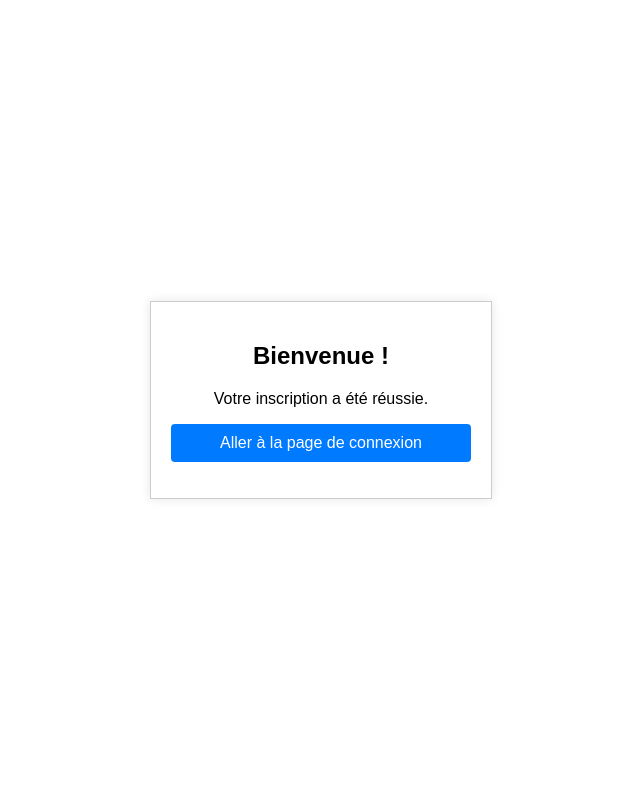
After one commit to boris-valero/todolist_in_php_with_bdd, a PHP site: page /welcome.php in a window 1280 px wide. The commit adds this page. Shown: the whole page, without its empty margins (319-959 px from the left). Run offline with PHP 8.4, Linux system fonts and the light colour scheme.

Commit message:
AJout page welcomme + message de bienvenue

```diff
--- a/register.php
+++ b/register.php
@@ -18,7 +18,8 @@ try {
         $stmt->bindParam(':email', $email);
         $stmt->bindParam(':password', $password);
         $stmt->execute();
-        header('Location: login.php');
+        header('Location: welcome.php');
+        exit();
     }
 } catch (PDOException $e) {
     echo "Error!: " . $e->getMessage() . "<br/>";
--- /dev/null
+++ b/welcome.php
@@ -0,0 +1,46 @@
+<!DOCTYPE html>
+<html lang="fr">
+<head>
+    <meta charset="UTF-8">
+    <title>Bienvenue</title>
+    <style>
+        body {
+            display: flex;
+            justify-content: center;
+            align-items: center;
+            height: 100vh;
+            margin: 0;
+            font-family: Arial, sans-serif;
+        }
+        .welcome-container {
+            border: 1px solid #ccc;
+            padding: 20px;
+            width: 300px;
+            text-align: center;
+            box-shadow: 0 0 10px rgba(0, 0, 0, 0.1);
+        }
+        .welcome-container a {
+            display: block;
+            margin-top: 10px;
+            padding: 10px 20px;
+            font-size: 16px;
+            color: #fff;
+            background-color: #007bff;
+            border: none;
+            border-radius: 4px;
+            cursor: pointer;
+            text-decoration: none;
+        }
+        .welcome-container a:hover {
+            background-color: #0056b3;
+        }
+    </style>
+</head>
+<body>
+    <div class="welcome-container">
+        <h2>Bienvenue !</h2>
+        <p>Votre inscription a été réussie.</p>
+        <p><a href="login.php">Aller à la page de connexion</a></p>
+    </div>
+</body>
+</html>
```
